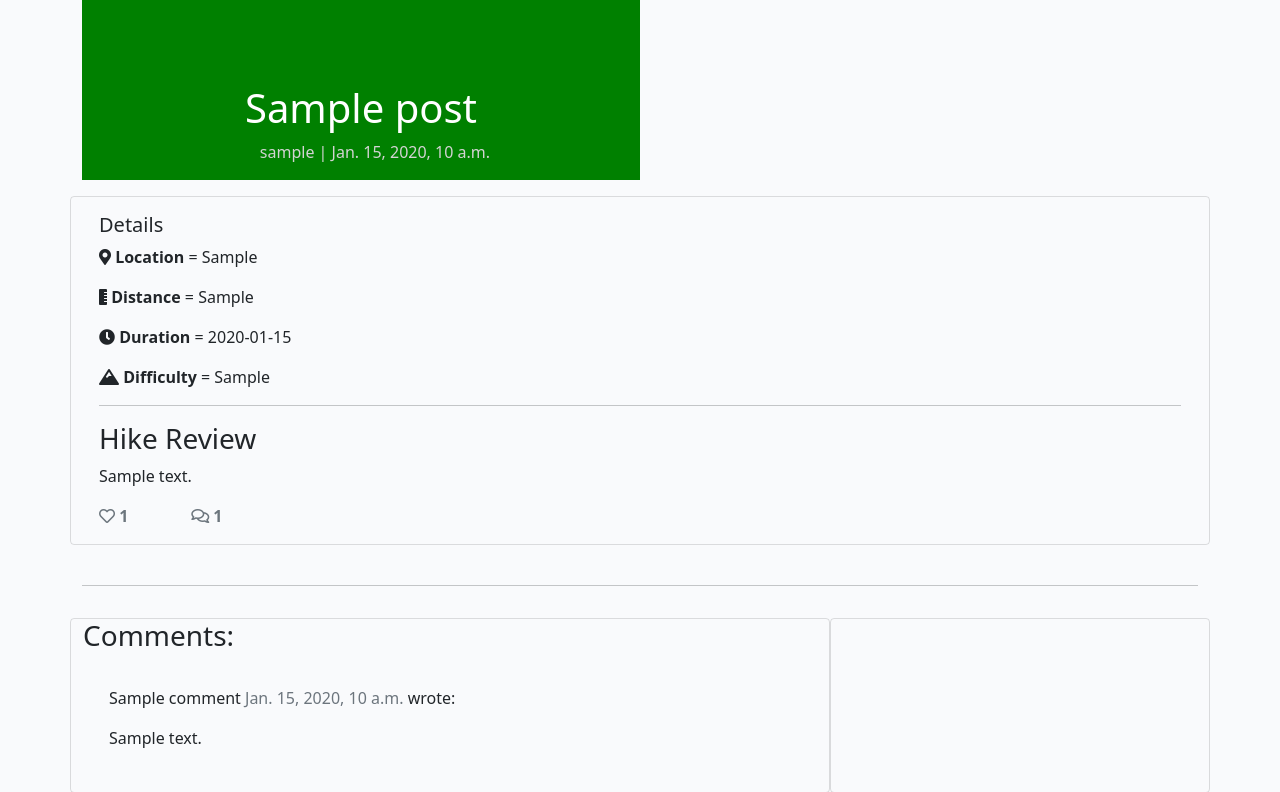
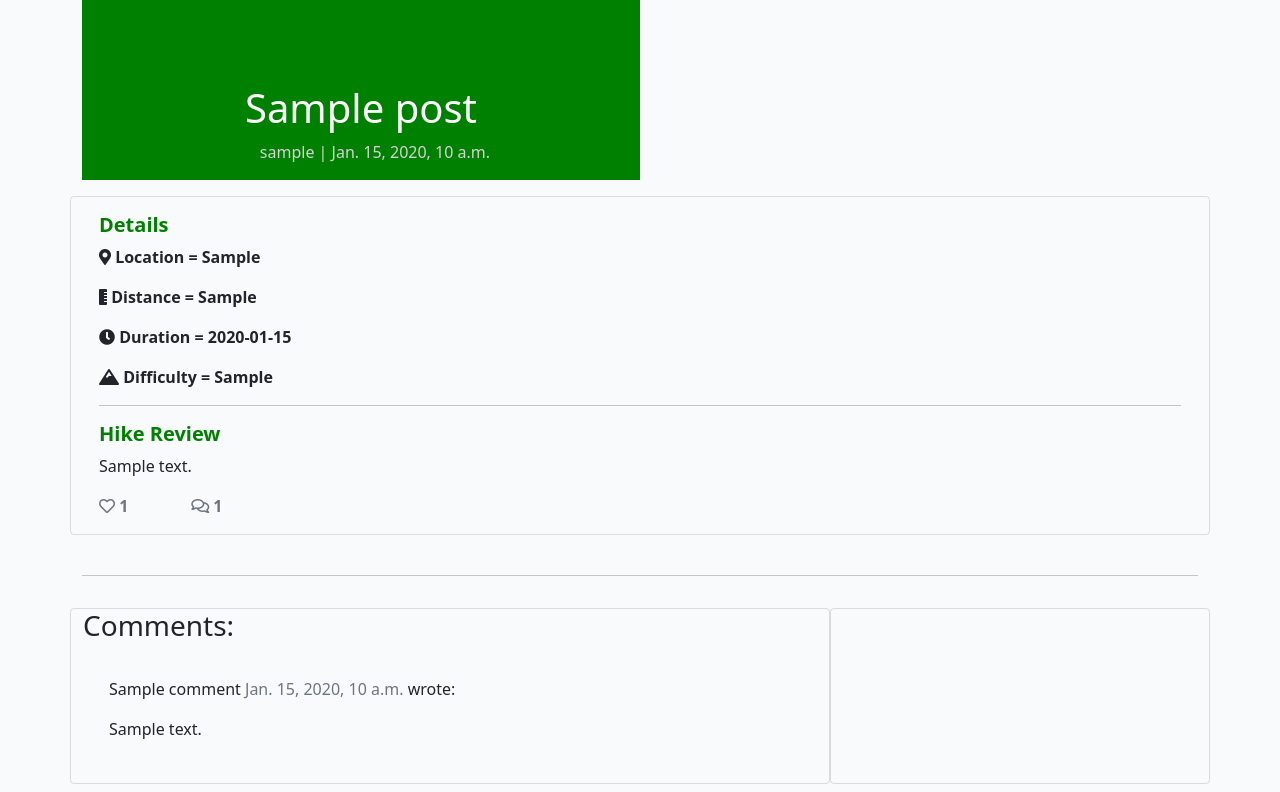
Before and after one commit to wlillisdev/hiking-hub, a Django app: a page that uses templates/base.html in a window 1280 px wide. Shown: the part 64-856 px from the top of the page. Run offline with Django 3.2, Linux system fonts and the light colour scheme; tables that the repository leaves empty hold one stand-in row (values such as "Sample post"); some libraries are stand-ins or nearby versions.

Commit message:
styling edited on post detail page

```diff
--- a/static/css/style.css
+++ b/static/css/style.css
@@ -25,11 +25,17 @@ a:hover {
     color: whitesmoke;
 }
 
-.form-inline {
-    display: flex;
-    flex-flow: row wrap;
-    align-items: center;
-  }
+
+.icon-text {
+    font-weight: bold;
+    text-transform: capitalize;
+}
+
+.post-test-color{
+    color: green;
+    font-weight: bold;
+}
+
 
 /* .thin {
     font-weight: 300;
--- a/templates/add_post.html
+++ b/templates/add_post.html
@@ -4,9 +4,7 @@
 
 {% load crispy_forms_tags %}
 
-
 {% block content %}
-
 
     <div class="container">
         <div class="row text">
@@ -22,7 +20,6 @@
     <div class="container">
         <div class="row text-center">
             <div class="col-8 mt-3 offset-2 g-0 text">
-
                 <form method="post" enctype="multipart/form-data">
 
                     {% csrf_token %}
@@ -30,9 +27,7 @@
 
                     <button class="btn btn-primary right mb-3 mt-3" type="submit" value="Save">Add Post</button>
                 </form>
-
             </div>
-
         </div>
     </div>
 
--- a/templates/index.html
+++ b/templates/index.html
@@ -55,12 +55,12 @@
                     <p class="text-center">Share, Explore and enjoy new hikes and trails from all over Ireland</p>
                     <h2 class="feature-head text-center"><i class="fas fa-heart"></i> Hiking Community</h2>
                     <p class="text-center">Join and be part of a thriving online hiking Community.</p>
+                    <h2 class="feature-head text-center"><i class="fas fa-thumbs-up"></i> Real Reviews</h2>
+                    <p class="text-center">Post your Hike review,Like & Comment on posts uploaded from other users,Content
+                        Fully Moderated.</p>
                     <h2 class="feature-head text-center"><i class="fas fa-heartbeat"></i> Health Benefits</h2>
                     <p class="text-center"> Hiking is an excellent aerobic work out it improves your respiratory and
                         cardiovascular health</p>
-                    <h2 class="feature-head text-center"><i class="fas fa-thumbs-up"></i> Real Reviews</h2>
-                    <p class="text-center">Post your Hike review,Like & Comment on posts uploaded from other users,Content
-                        Fully Moderated.</p>
                 </div>
                 <div class="col-md-6 mt-2 mb-5">
                     <img src="{% static 'images/people_hiking.jpg' %}" class="img-fluid" alt="People Hiking">
--- a/templates/post_detail.html
+++ b/templates/post_detail.html
@@ -37,22 +37,22 @@
     <div class="row">
         <div class="col card mb-4  mt-3 left  top">
             <div class="card-body">
-                <h5>Details</h5>
-                <p class="card-text ">
-                    <i class="fas fa-map-marker-alt"></i> <b>Location</b> = {{ post.location | safe }}
+                <h5 class="post-test-color">Details</h5>
+                <p class="card-text icon-text">
+                    <i class="fas fa-map-marker-alt"></i> Location = {{ post.location | safe }}
                 </p>
-                <p class="card-text ">
-                    <i class="fas fa-ruler-vertical"></i> <b>Distance</b> = {{ post.distance | safe }}
+                <p class="card-text icon-text">
+                    <i class="fas fa-ruler-vertical"></i> Distance = {{ post.distance | safe }}
                 </p>
-                <p class="card-text ">
-                    <i class="fas fa-clock"></i> <b>Duration</b> = {{ post.time | safe }}
+                <p class="card-text icon-text">
+                    <i class="fas fa-clock"></i> Duration = {{ post.time | safe }}
                 </p>
-                <p class="card-text ">
-                    <i class="fas fa-mountain"></i></i> <b>Difficulty</b> = {{ post.difficulty | safe }}
+                <p class="card-text icon-text">
+                    <i class="fas fa-mountain"></i></i> Difficulty = {{ post.difficulty | safe }}
                 </p>
                 <hr>
                 <p class="card-text ">
-                    <h3>Hike Review</h3>
+                    <h5 class="post-test-color">Hike Review</h5>
                     {{ post.content | safe }}
                 </p>
                 <div class="row">
--- a/templates/update_post.html
+++ b/templates/update_post.html
@@ -6,7 +6,6 @@
 
 
 {% block content %}
-
 
     <div class="container">
         <div class="row">
@@ -20,7 +19,6 @@
     <div class="container">
         <div class="row text-center">
             <div class="col-8 mt-3 offset-2 g-0">
-            <!-- <table> -->
                     <form  method="post" enctype="multipart/form-data">
 
                         {% csrf_token %}
@@ -28,9 +26,7 @@
 
                         <button class="btn btn-primary right mb-3 mt-3" type="submit" value="Save">Update Post</button>
                     </form>
-            <!-- </table> -->
             </div>
-
         </div>
     </div>
 
```
Also changed, not shown: templates/base.html (+3 -4 lines). Lines whose indentation alone changed are shown as unchanged.
